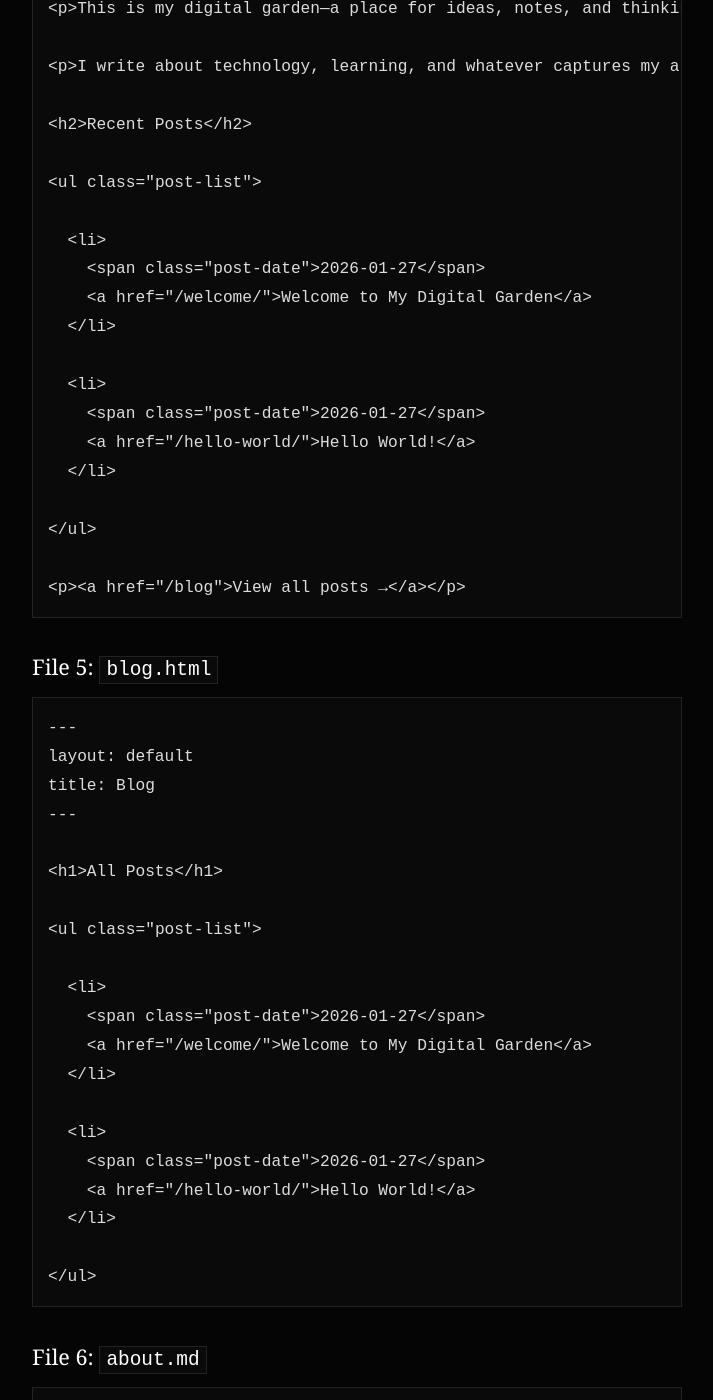
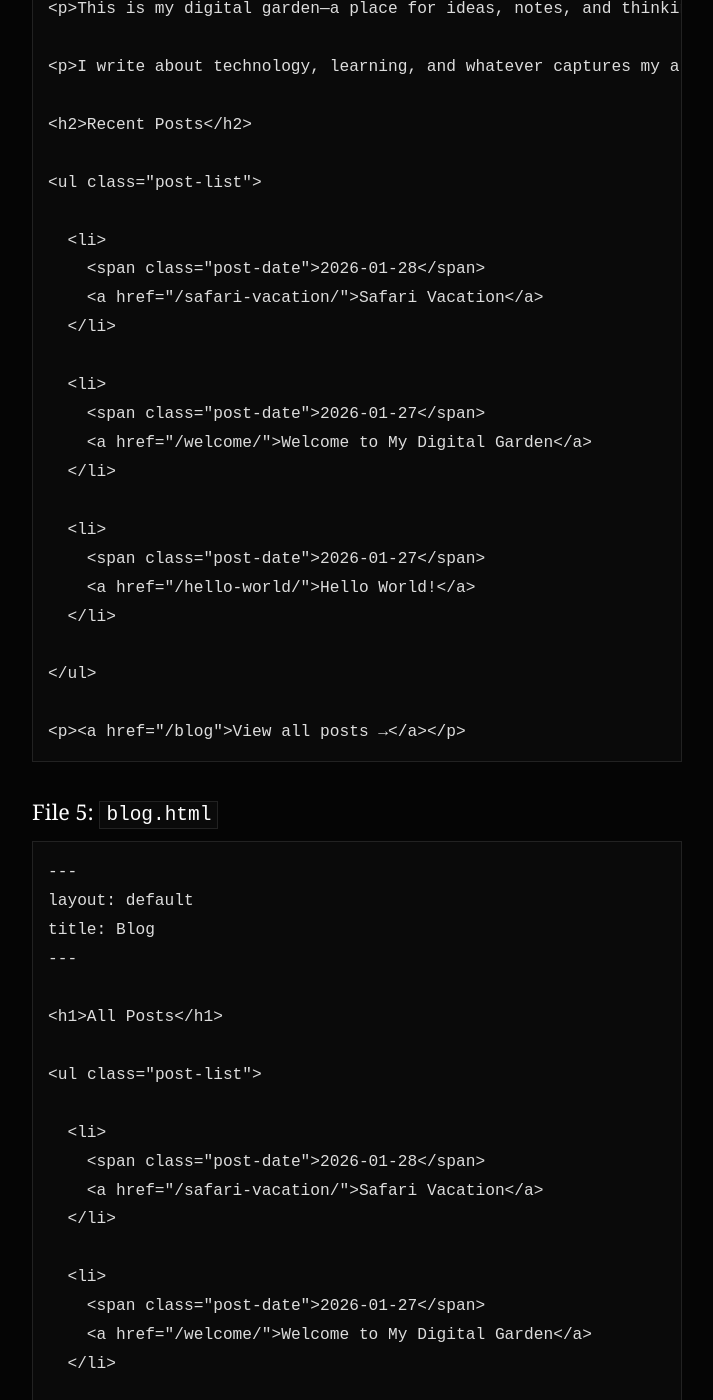
Before and after one commit to jlasenby/jlasenby.github.io, a Jekyll site: the page built from Website.md, in a window 1280 px wide and 1400 px high, scrolled down 9818 px. Shown: the whole window, without its empty margins (283-996 px from the left). Built offline with Jekyll 4.4.1, drawn with Linux system fonts in a browser that asks for light colours; our own code applies the rules of GitHub Pages for plain Markdown files.

Commit message:
Fix Safari Vacation post: correct filename, image path, and permalink
- Renamed 'Safari Vacation.md' to '2026-01-28-safari-vacation.md' (required format)
- Created assets/images/ folder
- Moved and renamed image to assets/images/safari-photo.png
- Fixed image syntax from wikilink to markdown format
- Updated permalink to /safari-vacation/
- Removed incorrect assetsimages/ folder

Co-Authored-By: Claude Sonnet 4.5 <noreply@anthropic.com>

```diff
--- a/_posts/Safari Vacation.md
+++ b/_posts/2026-01-28-safari-vacation.md
@@ -2,11 +2,11 @@
 layout: default
 title: Safari Vacation
 date: 2026-01-28
-permalink: /url-slug-goes-here/
+permalink: /safari-vacation/
 ---
 
 # Safari Vacation
 
 We just returned and it was fantastic :)
 
-![[Pasted image 20260128044806.png]]
+![Safari photo](/assets/images/safari-photo.png)
```
Also changed, not shown: assets/images/safari-photo.png (renamed from assetsimages/Pasted image 20260128044806.png).
